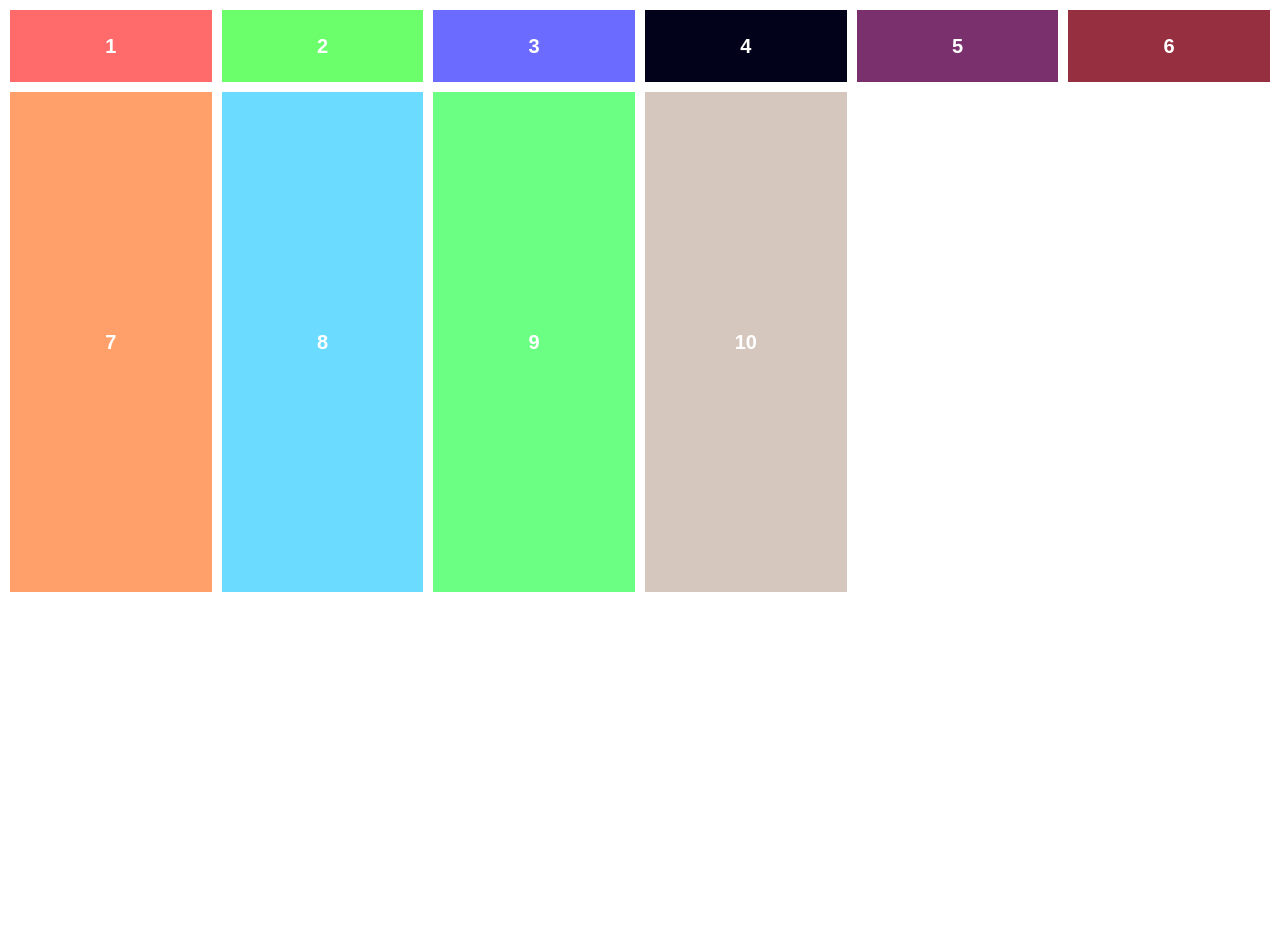
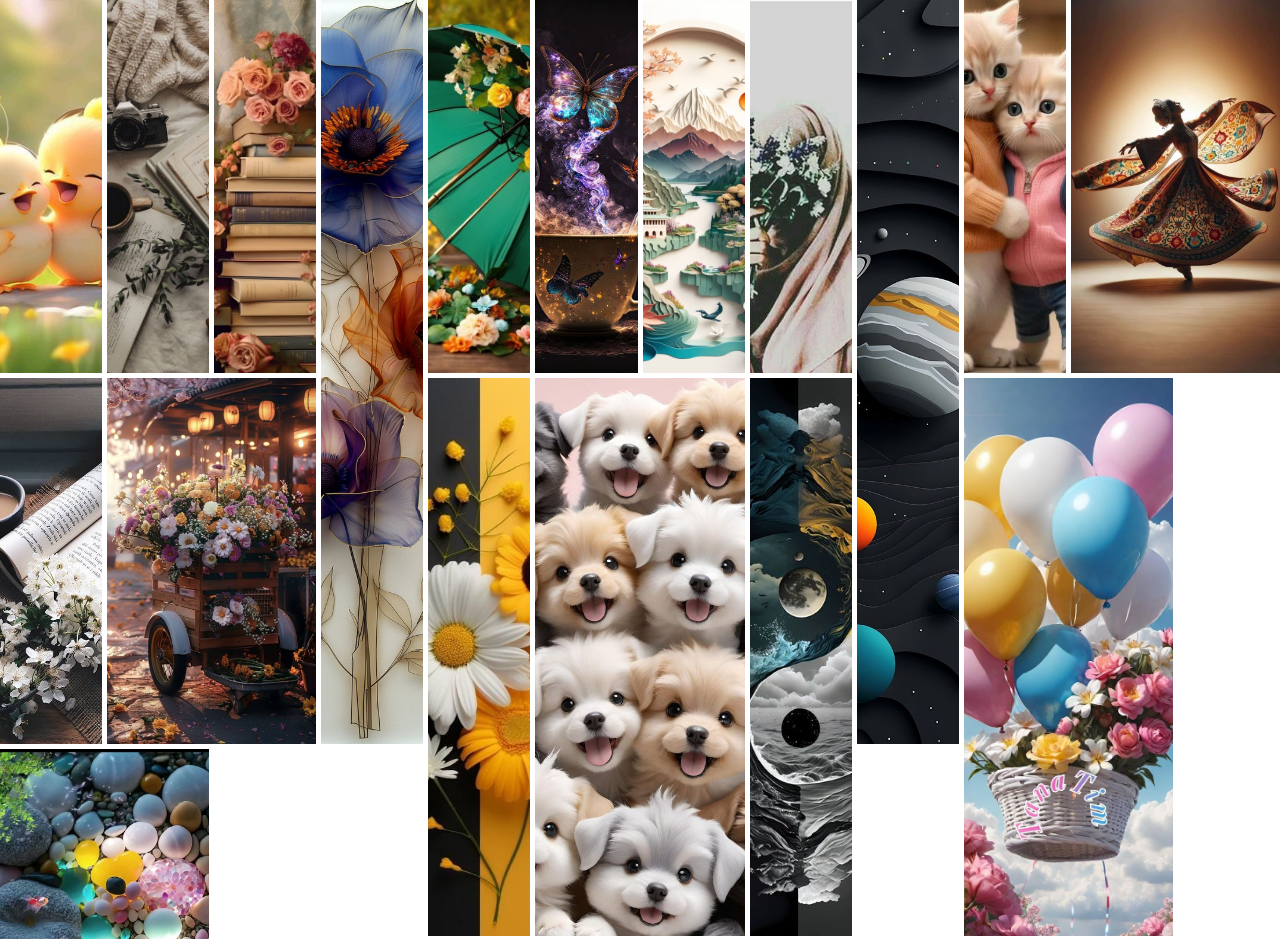
Before and after one commit to Bithi769845/CSS-Grid, a plain HTML site: page index.html in a window 1280 px wide. Shown: the top 939 px of the page. Before the commit the page ends 800 px from the top, so only its background shows below. Drawn offline with Linux system fonts and the light colour scheme.

Commit message:
real life example

```diff
--- a/index.html
+++ b/index.html
@@ -7,19 +7,26 @@
         <title>CSS Grid Layout</title>
         <link rel="stylesheet" href="style.css"/>
     </head>
-  <body>
-    <div class="grid-container">
-        <div class="grid-item item1">1</div>
-        <div class="grid-item item2">2</div>
-        <div class="grid-item item3">3</div>
-        <div class="grid-item item4">4</div>
-        <div class="grid-item item5">5</div>
-        <div class="grid-item item6">6</div>
-        <div class="grid-item item7">7</div>
-        <div class="grid-item item8">8</div>
-        <div class="grid-item item9">9</div>
-        <div class="grid-item item10">10</div>
-    </div>
-
-  </body>
+    <body>
+        <div class="grid-container">
+            <div ><img src="images/1st.jpg" alt="Image 1"></div>
+            <div><img src="images/2nd.jpg" alt="Image 2"></div>
+            <div><img src="images/3rd.jpg" alt="Image 3"></div>
+            <div class="vertical"><img src="images/4th.jpg" alt="Image 4"></div>
+            <div><img src="images/5th.jpg" alt="Image 5"></div>
+            <div><img src="images/6th.jpg" alt="Image 6"></div>
+            <div><img src="images/7th.jpg" alt="Image 7"></div>
+            <div ><img src="images/8th.jpg" alt="Image 8"></div>
+            <div class="vertical"><img src="images/9th.jpg" alt="Image 9"></div>
+            <div><img src="images/10th.jpg" alt="Image 10"></div>
+            <div class="horizontal"><img src="images/11th.jpg" alt="Image 11"></div>
+            <div><img src="images/12th.jpg" alt="Image 12"></div>
+            <div class="horizontal"><img src="images/13th.jpg" alt="Image 13"></div>
+            <div class="vertical"><img src="images/14th.jpg" alt="Image 14"></div>
+            <div class="big"><img src="images/15th.jpg" alt="Image 15"></div>
+            <div class="big"><img src="images/16th.jpg" alt="Image 16"></div>
+            <div class="vertical"><img src="images/17th.jpg" alt="Image 17"></div>
+            <div class="big"><img src="images/18.jpg" alt="Image 18"></div>
+        </div>
+    </body>
 </html>
--- a/style.css
+++ b/style.css
@@ -1,4 +1,4 @@
-body {
+ body {
     margin: 0;
     padding: 0;
     font-family: Arial, sans-serif;
@@ -11,68 +11,38 @@ body {
     line-height: 1.6;
 }
 
-.grid-container {
+ .grid-container {
     height: 100%;
     display: grid;
-    grid-template-columns: repeat(auto-fit, minmax(200px, 1fr));
+    grid-template-columns: repeat(auto-fit, minmax(100px, 1fr));
 
-    grid-gap: 10px;
-    padding: 10px;
-    grid-template-rows: repeat(1, 1fr);
-    grid-auto-rows: 500px;
-}
+    grid-gap: 5px;
 
-.item1 {
-    background-color: #ff6b6b;
+grid-auto-flow: dense;
+
 
 }
 
-.item2 {
-    background-color: #6bff6b;
-
+.grid-container img{
+    width: 100%;
+    height: 100%;
+    object-fit: cover;
 }
 
-.item3 {
-    background-color: #6b6bff;
-
+.horizontal{
+    grid-column: auto/span 2;
 }
 
-.item4 {
-    background-color: #02021a;
-
+.vertical{
+    grid-row: auto/span 2;
 }
 
-.item5 {
-    background-color: #79306d;
-
-}
-.item6{
-    background-color: #962f40;
-
+.big{
+    grid-column: auto/span 2;
+    grid-row: auto/span 2;
 }
 
-
-.item7 {
-    background-color: #ffa06b;
-
-}
-
-.item8 {
-    background-color: #6bdcff;
-
-}
-
-.item9 {
-    background-color: #6bff84;
-
-}
-
-.item10 {
-    background-color: #d6c7be;
-
-}
-
-.grid-item {
+/* .grid-item {
     display: flex;
     align-items: center;
     justify-content: center;
@@ -80,4 +50,4 @@ body {
     color: white;
     font-size: 20px;
     font-weight: bold;
-}
+} */
```
Also changed, not shown: images/10th.jpg (added), images/11th.jpg (added), images/12th.jpg (added), images/13th.jpg (added), images/14th.jpg (added), images/15th.jpg (added), images/16th.jpg (added), images/17th.jpg (added), images/18.jpg (added), images/1st.jpg (added), images/2nd.jpg (added), images/3rd.jpg (added), images/4th.jpg (added), images/5th.jpg (added), 4 more files.
